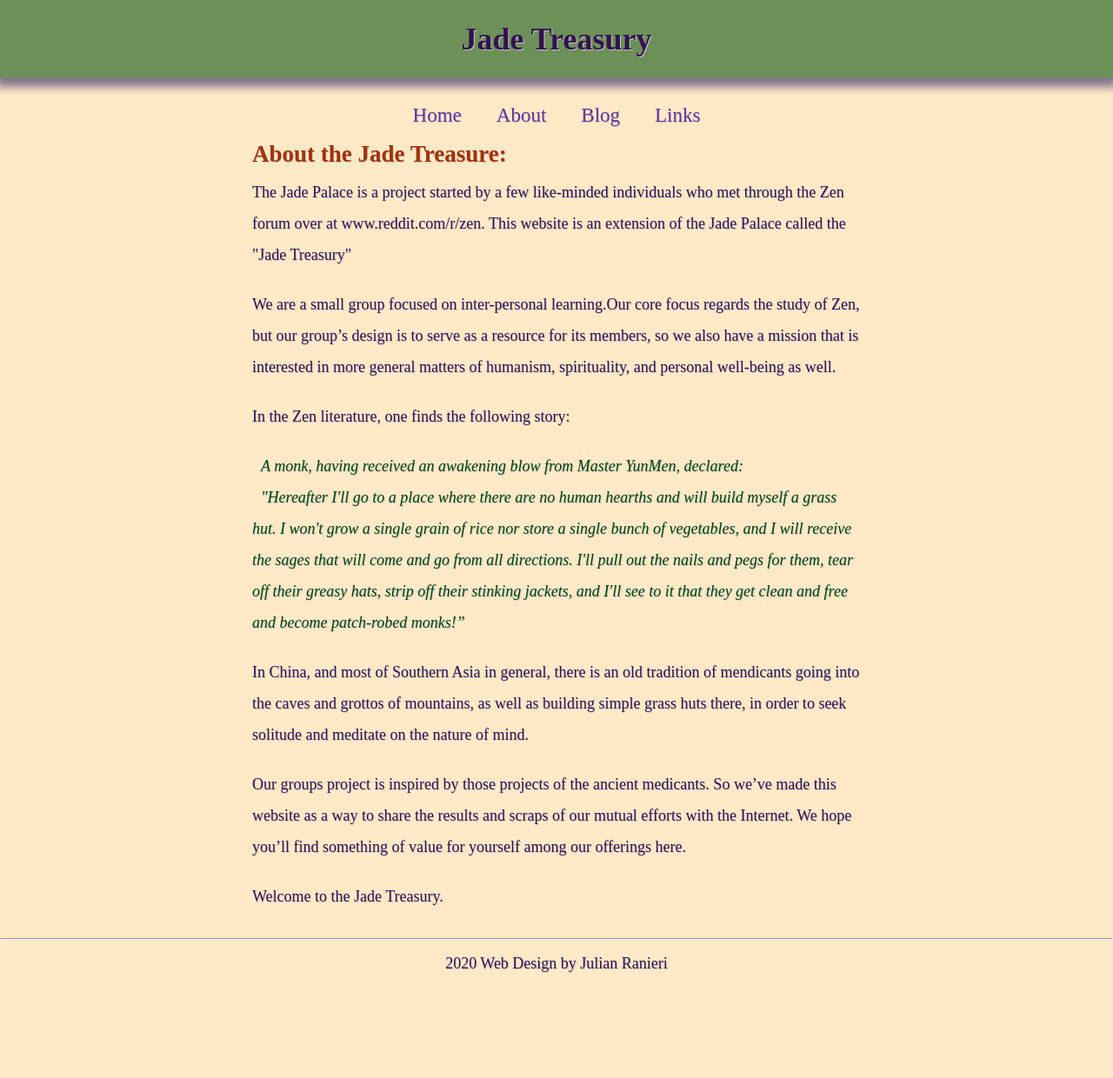
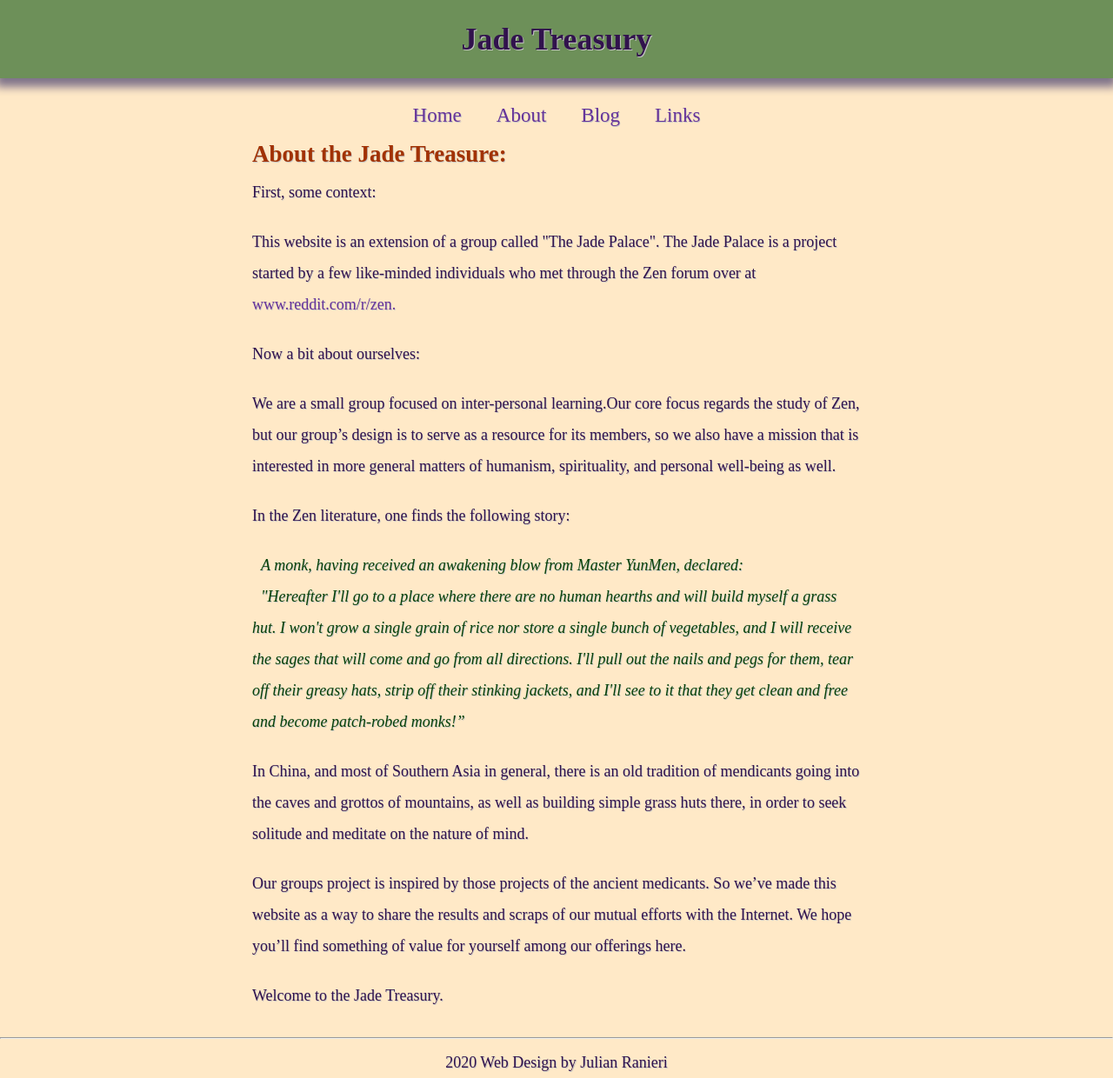
Before and after one commit to royalsaltmerchant/jadetreasury, a Jekyll site: the page built from about.html, in a window 1280 px wide. Shown: the whole page at 87% size. Built offline with Jekyll 4.4.1, drawn with Linux system fonts in a browser that asks for light colours; some web fonts are replaced; before the commit the page ends 1126 px from its top, so only the background shows below that.

Commit message:
about text edit

```diff
--- a/about.html
+++ b/about.html
@@ -3,7 +3,11 @@ layout: default
 ---
 <div class="section-one">
     <h2>About the Jade Treasure:</h2>
-    <p>The Jade Palace is a project started by a few like-minded individuals who met through the Zen forum over at www.reddit.com/r/zen. This website is an extension of the Jade Palace called the "Jade Treasury"</p>
+    <p>First, some context:</p>
+    <br>
+    <p>This website is an extension of a group called "The Jade Palace". The Jade Palace is a project started by a few like-minded individuals who met through the Zen forum over at <a href="https://www.reddit.com/r/zen/">www.reddit.com/r/zen.</a></p>
+    <br>
+    <p>Now a bit about ourselves:</p>
     <br>
     <p>We are a small group focused on inter-personal learning.Our core focus regards the study of Zen, but our group’s design is to serve as a resource for its members, so we also have a mission that is interested in more general matters of humanism, spirituality, and personal well-being as well.</p>
     <br>
```
